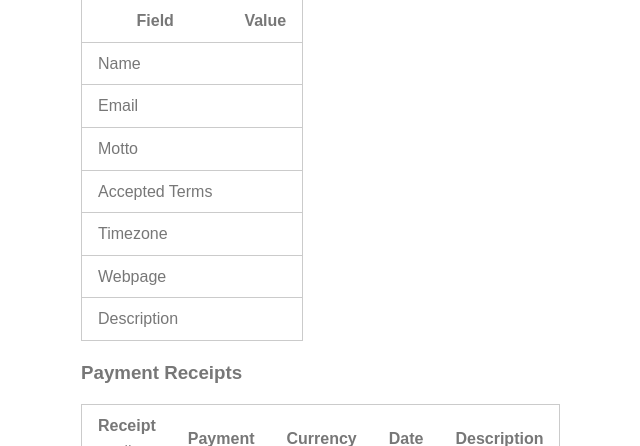
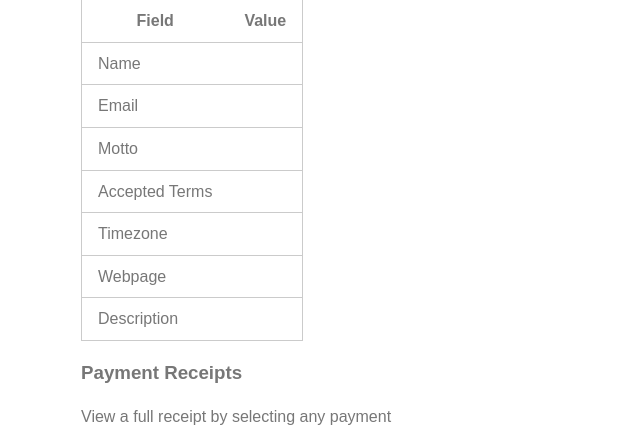
Before and after one commit to chrismcginlay/eduduck, a Django app: template templates/profile/profile.html in a window 1280 px wide. Shown: the part 1033-1479 px from the top of the page, without its empty margins (234-874 px from the left). Run offline with Django 3.2, Linux system fonts and the light colour scheme; the template is opened without the code that fills it, so the values that code supplies are empty; parts of the project's set-up code (start-up, migrations or seed data) failed here and were passed over; some libraries are stand-ins or nearby versions.

Commit message:
Provide links to receipts from payment list on profile page

```diff
--- a/templates/profile/profile.html
+++ b/templates/profile/profile.html
@@ -82,10 +82,13 @@ You are currently logged in via {{ auth_via }}.</p>
         </div>
         <div class='pure-u-1-2' id='id_receipts'>
             <h3>Payment Receipts</h3>
+                <p>View a full receipt by selecting any payment</p>
                 <table class="pure-table pure-table-horizontal">
                     <tr><th>Receipt #</th><th>Payment</th><th>Currency</th><th>Date</th><th>Description</th></tr>
                 {% for receipt in receipts %}
-                    <tr id='id_receipt_{{receipt.id}}'><td>{{receipt.id}}</td><td>{{receipt.fee_value}}</td><td>{{receipt.currency}}</td><td>{{receipt.datestamp|date:"d M Y"}}</td><td>{{receipt.content_object|truncatechars:10}}</td></tr>
+                    <tr id='id_receipt_{{receipt.id}}'>
+                        <td><a href='/priced_items/payment/{{receipt.id}}/'>{{receipt.id}}</a></td>
+                        <td>{{receipt.fee_value}}</td><td>{{receipt.currency}}</td><td>{{receipt.datestamp|date:"d M Y"}}</td><td>{{receipt.content_object|truncatechars:10}}</td></tr>
                 {% endfor %}
                 </table>
         </div>
```
Also changed, not shown: profile/tests/test_views.py (+15 -0 lines).
